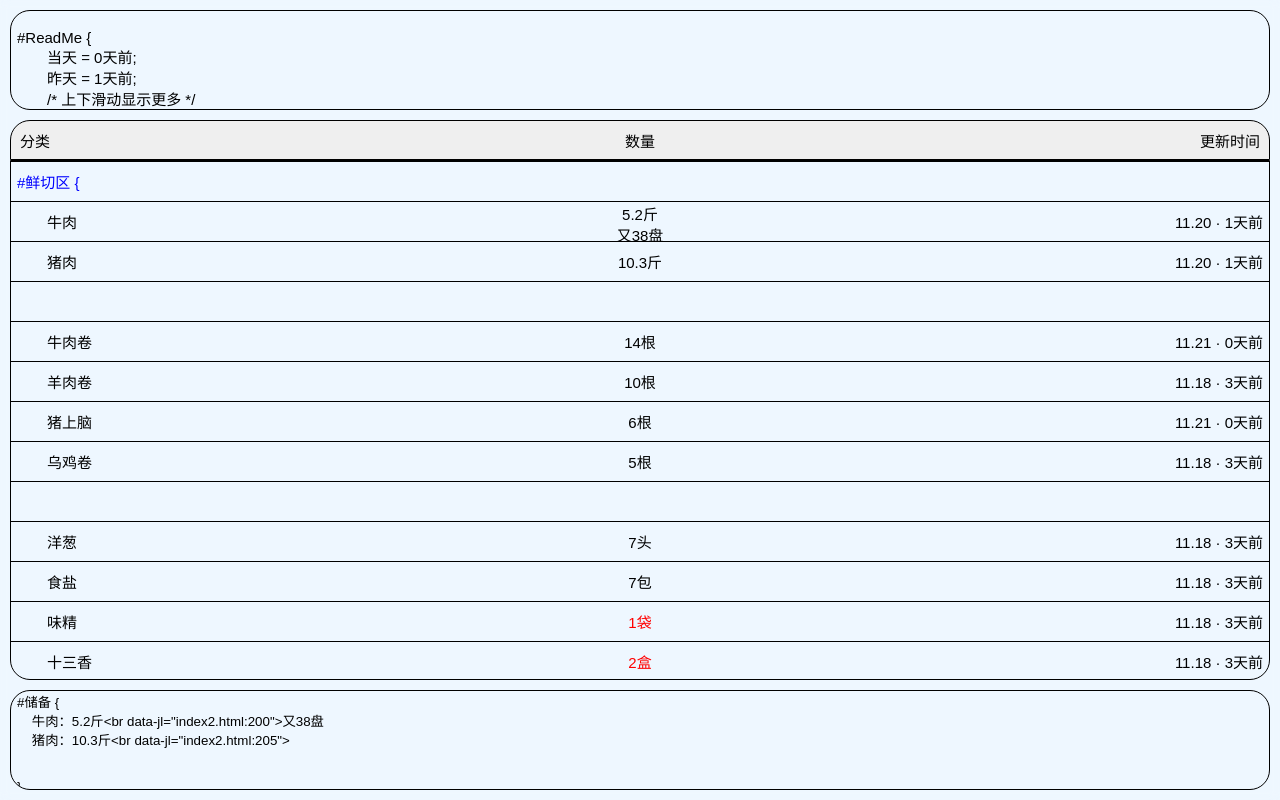
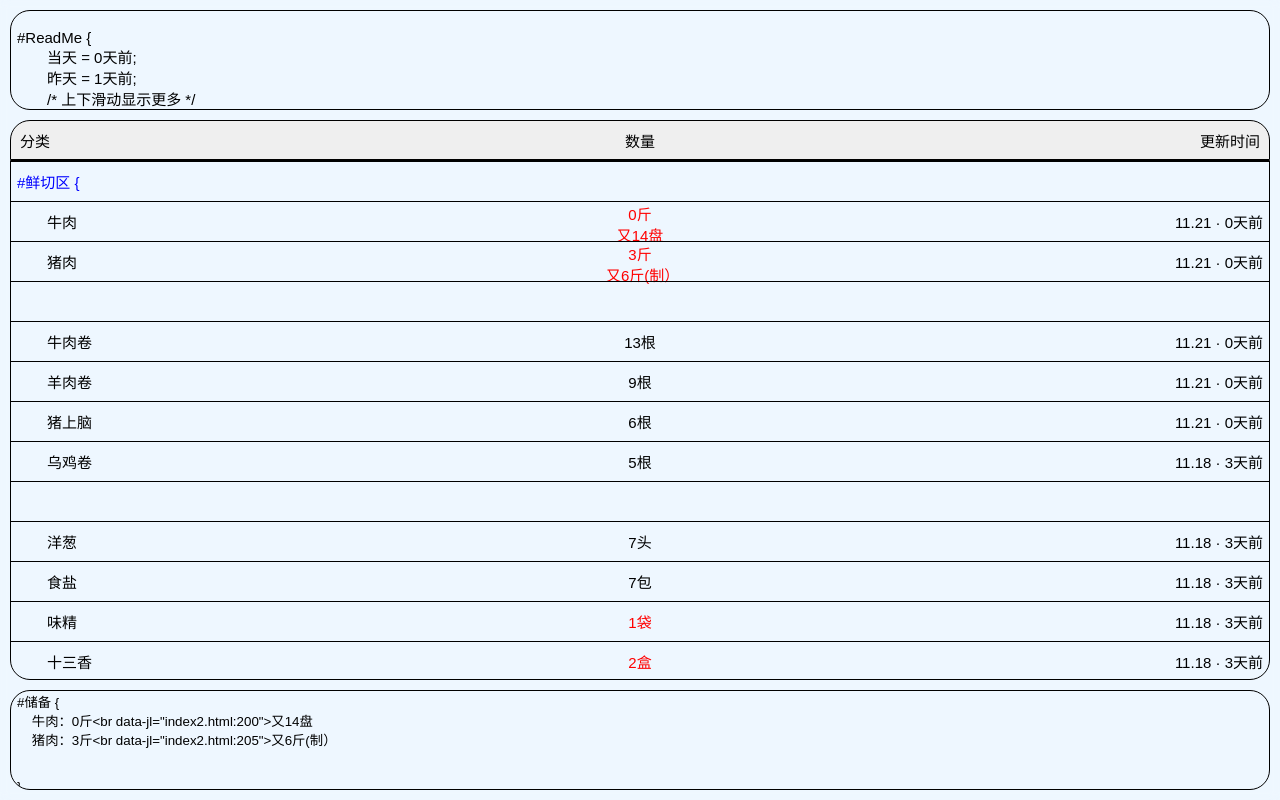
Before and after one commit to hengze436493/hengze, a plain HTML site: page index2.html in a window 1280 px wide. Drawn offline with Linux system fonts and the light colour scheme.

Commit message:
Update index2.html 数据

```diff
--- a/index2.html
+++ b/index2.html
@@ -197,13 +197,13 @@
         </div>
         <div class="row">
             <button class="LeftButton">&emsp;&emsp;牛肉</button>
-            <button class="CenterButton">5.2斤<br>又38盘</button>
-            <button class="RightButton">11.20</button>
+            <button class="CenterButton">0斤<br>又14盘</button>
+            <button class="RightButton">11.21</button>
         </div>
         <div class="row">
             <button class="LeftButton">&emsp;&emsp;猪肉</button>
-            <button class="CenterButton">10.3斤<br></button>
-            <button class="RightButton">11.20</button>
+            <button class="CenterButton">3斤<br>又6斤(制）</button>
+            <button class="RightButton">11.21</button>
         </div>
 
 
@@ -218,14 +218,14 @@
 
         <div class="row">
             <button class="LeftButton">&emsp;&emsp;牛肉卷</button>
-            <button class="CenterButton">14根</button>
+            <button class="CenterButton">13根</button>
             <button class="RightButton">11.21</button>
         </div>
 
         <div class="row">
             <button class="LeftButton">&emsp;&emsp;羊肉卷</button>
-            <button class="CenterButton">10根</button>
-            <button class="RightButton">11.18</button>
+            <button class="CenterButton">9根</button>
+            <button class="RightButton">11.21</button>
         </div>
 
         <div class="row">
@@ -279,7 +279,7 @@
 
 
 
-        <button id="htdbwzButton" class="row">版本：261048</button>
+        <button id="htdbwzButton" class="row">版本：261049</button>
         <button id="xzymButton" class="row">下载源码</button>
 
 
```
